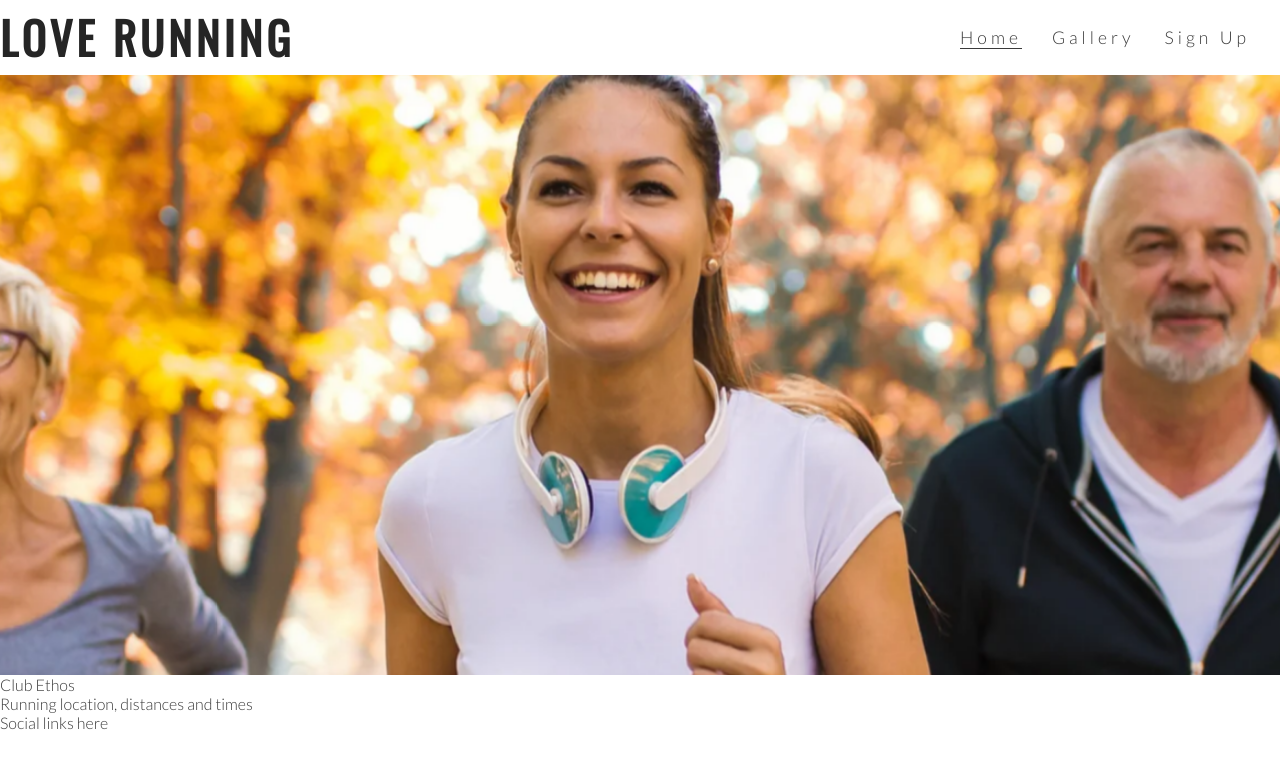
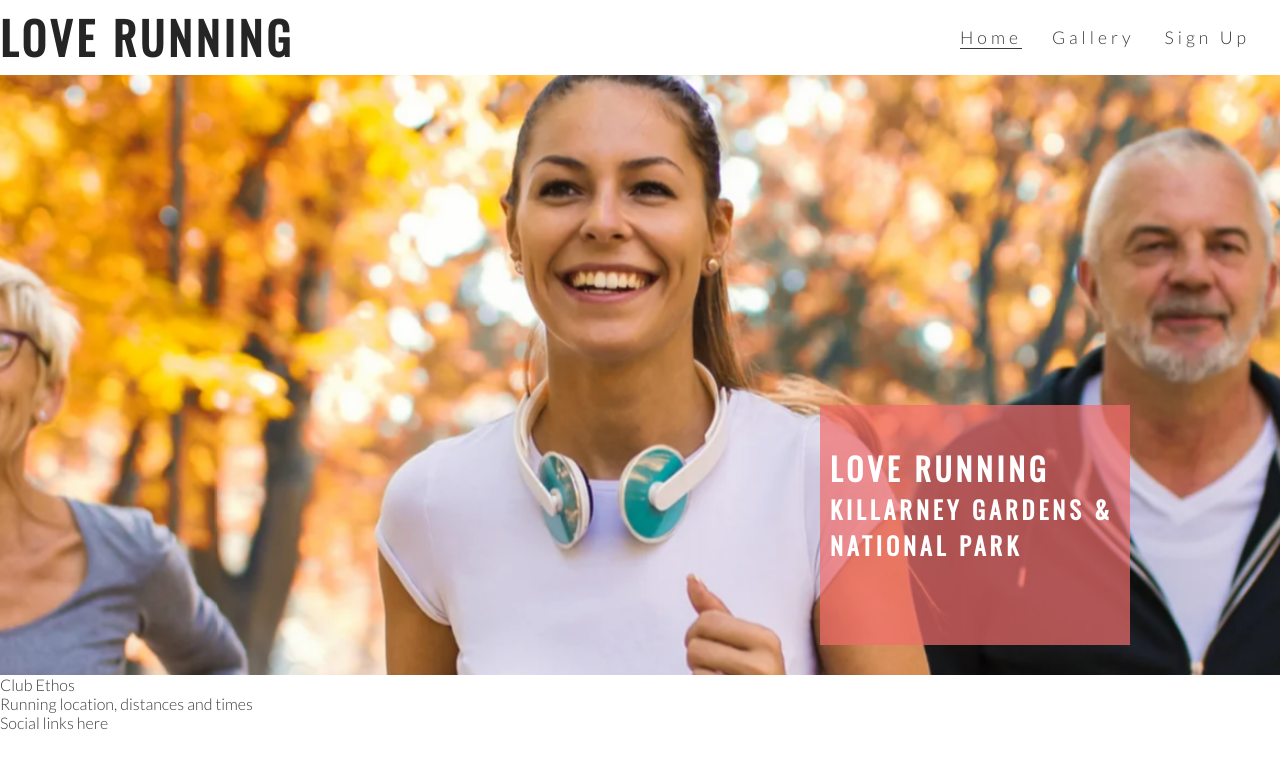
Before and after one commit to el-Matiachi/Love_Running, a plain HTML site: page assets/index.html in a window 1280 px wide. Drawn offline with nearby package versions, Linux system fonts and the light colour scheme.

Commit message:
Add cover text and style

```diff
--- a/assets/css/style.css
+++ b/assets/css/style.css
@@ -62,12 +62,19 @@ h2 {
     border-bottom: 1px solid #3a3a3a;
 }
 
-/* hero image */
+/* hero image and cover text */
 
 #hero-outer {
     height: 600px;
     width: 100%;
     overflow: hidden;
+
+    position: relative;
+}
+
+#cover-text,
+#cover-text h2 {
+    color: #fff;
 }
 
 #hero-image {
@@ -97,3 +104,24 @@ h2 {
 }
 
 /* ----------------------------------- THIS IS THE END OF ANIMATION !! ----------------------------------- */
+
+
+#cover-text {
+    font-size: 130%;
+    font-family: Oswald, sans-serif;
+    text-transform: uppercase;
+    letter-spacing: 4px;
+
+    width: 300px;
+    height: 200px;
+
+    padding-top: 40px;
+    padding-left: 10px;
+
+    background-color: rgba(241, 109, 107, .7);
+
+    bottom: 30px;
+    right: 150px;
+
+    position: absolute;
+}
--- a/assets/index.html
+++ b/assets/index.html
@@ -33,6 +33,10 @@
     </header>
     <section id="hero-outer">
         <div id="hero-image"></div>
+        <div id="cover-text">
+            <h2>Love Running</h2>
+            <h3>Killarney Gardens & National Park</h3>
+        </div>
     </section>
     <section>
         Club Ethos
```
